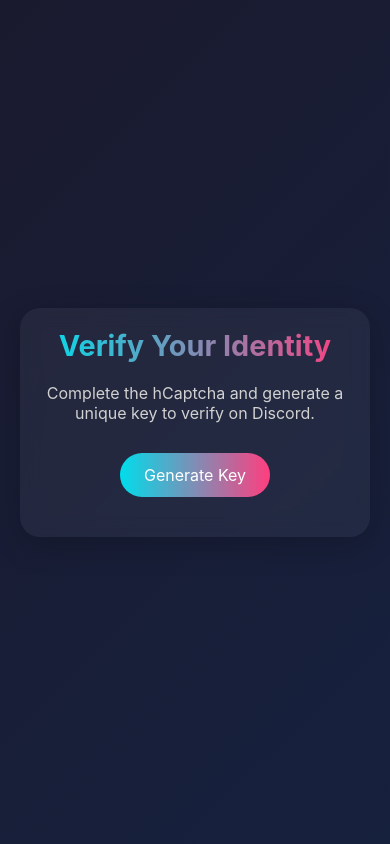
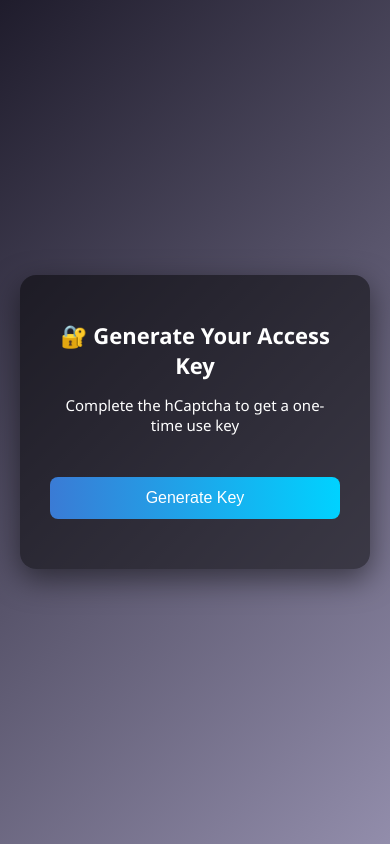
Before and after one commit to PrivateGui/keygen-site, a website: page index.html in a window 390 px wide. Drawn offline with Linux system fonts and the light colour scheme.

Commit message:
Update index.html

```diff
--- a/index.html
+++ b/index.html
@@ -1,142 +1,78 @@
 <!DOCTYPE html>
 <html lang="en">
 <head>
-  <meta charset="UTF-8">
-  <meta name="viewport" content="width=device-width, initial-scale=1.0">
-  <title>Key Verification System</title>
-  <script src="https://js.hcaptcha.com/1/api.js" async defer></script>
+  <meta charset="UTF-8" />
+  <meta name="viewport" content="width=device-width, initial-scale=1.0"/>
+  <title>One-Time Key Generator</title>
   <style>
-    * {
+    * { box-sizing: border-box; }
+    body {
       margin: 0;
-      padding: 0;
-      box-sizing: border-box;
-      font-family: 'Inter', -apple-system, BlinkMacSystemFont, sans-serif;
-    }
-
-    body {
-      background: linear-gradient(135deg, #1a1a2e 0%, #16213e 100%);
-      color: #ffffff;
-      min-height: 100vh;
+      font-family: "Segoe UI", sans-serif;
+      background: linear-gradient(135deg, #1f1c2c, #928dab);
+      color: white;
       display: flex;
       justify-content: center;
       align-items: center;
+      height: 100vh;
       padding: 20px;
     }
-
     .container {
-      background: rgba(255, 255, 255, 0.05);
-      backdrop-filter: blur(10px);
-      border-radius: 20px;
-      padding: 40px;
-      max-width: 600px;
+      background: rgba(0,0,0,0.5);
+      padding: 30px;
+      border-radius: 16px;
+      max-width: 400px;
       width: 100%;
+      box-shadow: 0 10px 30px rgba(0,0,0,0.5);
       text-align: center;
-      box-shadow: 0 8px 32px rgba(0, 0, 0, 0.2);
-      transition: transform 0.3s ease;
     }
-
-    .container:hover {
-      transform: translateY(-5px);
+    h1 { font-size: 22px; margin-bottom: 12px; }
+    p { font-size: 15px; margin-bottom: 20px; }
+    button {
+      width: 100%;
+      background: #00d2ff;
+      background: linear-gradient(to right, #3a7bd5, #00d2ff);
+      border: none;
+      color: white;
+      padding: 12px;
+      font-size: 16px;
+      border-radius: 8px;
+      cursor: pointer;
+      transition: 0.3s ease;
     }
-
-    h1 {
-      font-size: 2.5rem;
-      margin-bottom: 20px;
-      background: linear-gradient(90deg, #00ddeb, #ff3e7f);
-      -webkit-background-clip: text;
-      -webkit-text-fill-color: transparent;
-    }
-
-    p {
-      font-size: 1rem;
-      margin-bottom: 30px;
-      color: #d1d1d1;
-    }
-
-    .h-captcha {
-      margin: 20px auto;
-    }
-
-    button {
-      background: linear-gradient(90deg, #00ddeb, #ff3e7f);
-      border: none;
-      padding: 15px 30px;
-      border-radius: 50px;
-      color: #ffffff;
-      font-size: 1.1rem;
-      cursor: pointer;
-      transition: transform 0.2s, box-shadow 0.2s;
-    }
-
-    button:hover {
-      transform: scale(1.05);
-      box-shadow: 0 4px 15px rgba(0, 221, 235, 0.5);
-    }
-
-    #result {
-      margin-top: 20px;
-      font-size: 1rem;
-      color: #00ddeb;
-      word-break: break-all;
-    }
-
-    @media (max-width: 768px) {
-      .container {
-        padding: 20px;
-      }
-
-      h1 {
-        font-size: 1.8rem;
-      }
-
-      button {
-        padding: 12px 24px;
-        font-size: 1rem;
-      }
-    }
+    button:hover { opacity: 0.85; }
+    #response { margin-top: 20px; word-break: break-word; font-weight: bold; }
   </style>
 </head>
 <body>
   <div class="container">
-    <h1>Verify Your Identity</h1>
-    <p>Complete the hCaptcha and generate a unique key to verify on Discord.</p>
-    <form id="captcha-form">
-      <div class="h-captcha" data-sitekey="8618380c-3bc4-4072-9236-796c1a4c9b24"></div>
-      <button type="submit">Generate Key</button>
-    </form>
-    <div id="result"></div>
+    <h1>🔐 Generate Your Access Key</h1>
+    <p>Complete the hCaptcha to get a one-time use key</p>
+    <div class="h-captcha" data-sitekey="8618380c-3bc4-4072-9236-796c1a4c9b24"></div>
+    <br>
+    <button onclick="generateKey()">Generate Key</button>
+    <div id="response"></div>
   </div>
 
+  <script src="https://js.hcaptcha.com/1/api.js" async defer></script>
   <script>
-    const form = document.getElementById('captcha-form');
-    const resultDiv = document.getElementById('result');
+    async function generateKey() {
+      const token = hcaptcha.getResponse();
+      if (!token) return alert("Please complete hCaptcha first.");
 
-    form.addEventListener('submit', async (e) => {
-      e.preventDefault();
-      const hcaptchaResponse = document.querySelector('textarea[name="h-captcha-response"]').value;
+      const res = await fetch('/api/generate-key', {
+        method: 'POST',
+        headers: { 'Content-Type': 'application/json' },
+        body: JSON.stringify({ token })
+      });
 
-      if (!hcaptchaResponse) {
-        resultDiv.textContent = 'Please complete the hCaptcha.';
-        return;
-      }
+      const data = await res.json();
+      document.getElementById('response').innerText = data.key
+        ? `✅ Your key: ${data.key}`
+        : `❌ Error: ${data.message}`;
 
-      try {
-        const response = await fetch('/api/generate-key', {
-          method: 'POST',
-          headers: { 'Content-Type': 'application/json' },
-          body: JSON.stringify({ 'h-captcha-response': hcaptchaResponse }),
-        });
-
-        const data = await response.json();
-        if (data.success) {
-          resultDiv.textContent = `Your key: ${data.key}. Use ?verify <key> in Discord.`;
-        } else {
-          resultDiv.textContent = `Error: ${data.message}`;
-        }
-      } catch (error) {
-        resultDiv.textContent = 'Failed to generate key. Try again.';
-      }
-    });
+      hcaptcha.reset();
+    }
   </script>
 </body>
 </html>
```
